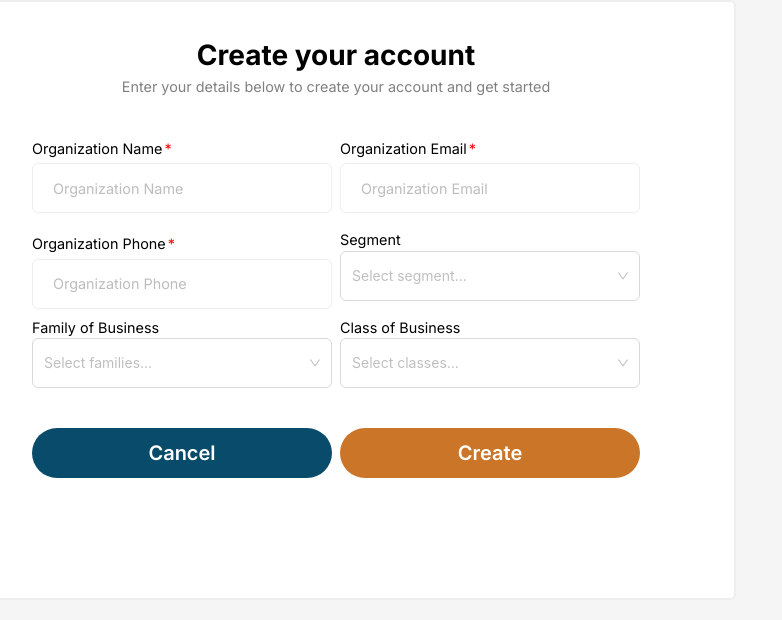
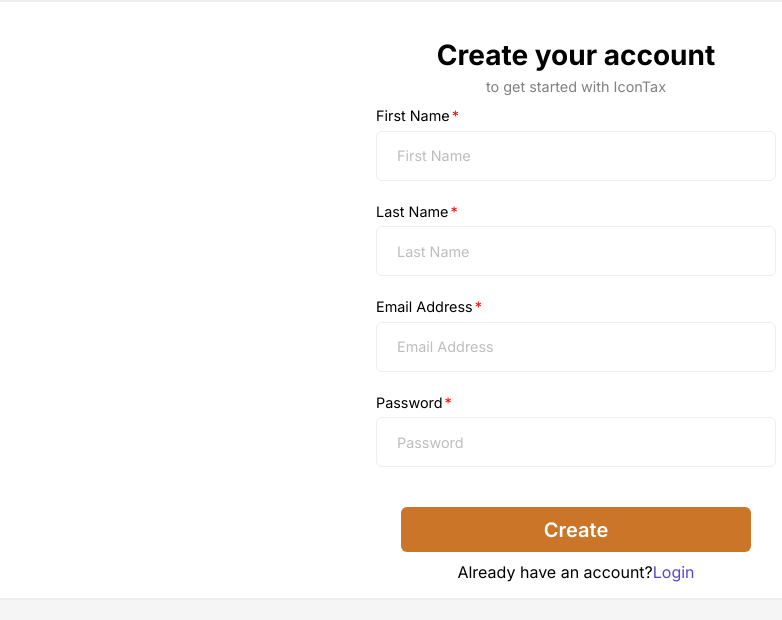
Before and after one commit to Nicholas-Kipkoech/icon-x-KRA, a Next.js app: page /ui/Signup in a window 1280 px wide. Shown: the top 620 px of the page, without its empty margins (64-846 px from the left). Built offline with nearby package versions, Linux system fonts and the light colour scheme; no server answers.

Commit message:
redefinning business structure

```diff
--- a/app/layout.jsx
+++ b/app/layout.jsx
@@ -6,7 +6,7 @@ import ToastProvider from "./hooks/ToastProvider";
 const inter = Inter({ subsets: ["latin"] });
 
 export const metadata = {
-  title: "ICON x ETIMS",
+  title: "ICON Tax",
   description: "ETIMS fully intergrated software",
 };
 
--- a/app/ui/Signup/page.jsx
+++ b/app/ui/Signup/page.jsx
@@ -1,216 +1,56 @@
 "use client";
-import React, { useEffect, useState } from "react";
+import React from "react";
 import CustomInput from "../reusableComponents/CustomInput";
 import CustomButton from "../reusableComponents/CustomButton";
-import { useCustomToast } from "@/app/hooks/useToast";
-import { Select } from "antd";
-import {
-  createOrganization,
-  fetchClasses,
-  fetchFamilies,
-  fetchSegments,
-} from "@/app/services/adminServices";
-import axios from "axios";
-import { ENDPOINT } from "@/app/services/axiosUtility";
 
 const Signup = ({ toggleView }) => {
-  const [loading, setLoading] = useState(false);
-  const [submitting, setSubmitting] = useState(false);
-  const [segment, setSegment] = useState([]);
-  const [family, setFamily] = useState([]);
-  const [classes, setClasses] = useState([]);
-  const [selectedSegment, setSelectedSegment] = useState("");
-  const [selectedFamily, setSelectedFamily] = useState("");
-  const [selectedClass, setSelectedClass] = useState("");
-  const [organizationName, setOrganizationName] = useState("");
-  const [organizationEmail, setOrganizationEmail] = useState("");
-  const [organizationPhone, setOrganizationPhone] = useState("");
-  const [classesOptions, setClassesOptions] = useState([]);
-  const [segmentOptions, setSegmentOptions] = useState([]);
-  const [familyOptions, setFamilyOptions] = useState([]);
-
-  const showToast = useCustomToast();
-
-  const getSegments = async () => {
-    try {
-      setLoading(true);
-      const { segments } = await fetchSegments();
-      console.log("Segments Response:", segments);
-      setSegment(segments);
-      setLoading(false);
-    } catch (error) {
-      setLoading(false);
-      console.error("Error fetching segments:", error);
-    }
-  };
-
-  const getFamilies = async (code) => {
-    try {
-      setLoading(true);
-      const { families } = await fetchFamilies(code);
-      setFamily(families);
-      setLoading(false);
-    } catch (error) {
-      setLoading(false);
-
-      console.error("error fetching families...", error);
-    }
-  };
-
-  const getClasses = async (code) => {
-    try {
-      setLoading(true);
-      const { classes } = await fetchClasses(code);
-      setClasses(classes);
-      setLoading(false);
-    } catch (error) {
-      setLoading(false);
-      console.error("Error fetching classes..", error);
-    }
-  };
-
-  useEffect(() => {
-    if (selectedSegment !== "") {
-      getFamilies(selectedSegment);
-    }
-  }, [selectedSegment]);
-
-  useEffect(() => {
-    if (selectedFamily !== "") {
-      getClasses(selectedFamily);
-    }
-  }, [selectedFamily]);
-
-  useEffect(() => {
-    // Update familyOptions when family state changes
-    setFamilyOptions(
-      family.map((fam) => ({
-        label: fam?.family_name,
-        value: fam?.family_code,
-      }))
-    );
-  }, [family]);
-
-  useEffect(() => {
-    // Update segmentOptions when segment state changes
-    setSegmentOptions(
-      segment.map((seg) => ({
-        label: seg?.segment_name,
-        value: seg?.segment_code,
-      }))
-    );
-  }, [segment]);
-
-  useEffect(() => {
-    // Update classesOptions when classes state changes
-    setClassesOptions(
-      classes.map((_class) => ({
-        label: _class?.class_name,
-        value: _class?.class_code,
-      }))
-    );
-  }, [classes]);
-
-  useEffect(() => {
-    getSegments();
-  }, []);
-
-  const handleCreateOrg = async () => {
-    try {
-      setSubmitting(true);
-      await axios.post(`${ENDPOINT}/organization/create`, {
-        organization_name: organizationName,
-        organization_email: organizationEmail,
-        organization_phone: organizationPhone,
-        business_class: selectedClass,
-        business_segment: selectedSegment,
-        business_family: selectedFamily,
-      });
-      setSubmitting(false);
-      showToast(
-        "Account created successfully credentials has been sent to your email!"
-      );
-      toggleView();
-    } catch (error) {
-      showToast(error.response.data.error, "error");
-      setSubmitting(false);
-      console.error("error", error.response.data.error);
-    }
-  };
-
   return (
-    <div className="h-[600px] border-2 rounded-md w-[1000px] sm:w-[500px] sm:h-auto lg:w-[800px] xl:h-[600px] 2xl:h-[600px] bg-white">
+    <div className="h-[600px]    border-2 rounded-md w-auto  bg-white">
       <div className="flex flex-col justify-center items-center pt-8">
         <p className="text-[28px] font-bold">Create your account</p>
         <div className="flex flex-col items-center justify-center text-[grey]">
-          <p>Enter your details below to create your account and get started</p>
+          <p className="pb-2">to get started with IconTax</p>
         </div>
       </div>
-      <form className="h-[500px] 2xl:h-[auto] sm:h-[auto] mt-2 p-5 flex flex-col items-center justify-center">
-        <div className="flex gap-2  flex-wrap items-center justify-center">
+      <form className="h-[500px]  mt-2 p-5 flex flex-col items-center justify-center">
+        <div className="flex gap-2  flex-col items-center justify-center">
           <CustomInput
-            name={`Organization Name`}
+            name={`First Name`}
             required
-            onchange={(e) => setOrganizationName(e.target.value)}
             type={`text`}
-            className={`h-[50px] w-[350px] xl:w-[300px] 2xl:w-[300px] border p-5 rounded-md`}
+            className={`h-[50px] w-[400px]  border p-5 rounded-md`}
           />
           <CustomInput
             required
-            name={`Organization Email`}
+            name={`Last Name`}
             type={`text`}
-            onchange={(e) => setOrganizationEmail(e.target.value)}
-            className={`h-[50px] w-[350px] xl:w-[300px] 2xl:w-[300px] border p-5 rounded-md`}
+            className={`h-[50px] w-[400px]  border p-5 rounded-md`}
           />{" "}
           <CustomInput
             required
-            name={`Organization Phone`}
-            onchange={(e) => setOrganizationPhone(e.target.value)}
+            name={`Email Address`}
+            type={`email`}
+            className={`h-[50px] w-[400px]  border p-5 rounded-md`}
+          />{" "}
+          <CustomInput
+            required
+            name={`Password`}
             type={`text`}
-            className={`h-[50px] w-[350px] xl:w-[300px] 2xl:w-[300px] border p-5 rounded-md`}
-          />{" "}
-          <div className="flex flex-col">
-            <label>Segment</label>
-            <Select
-              className="h-[50px] w-[350px] xl:w-[300px] 2xl:w-[300px]  rounded-md"
-              options={segmentOptions}
-              placeholder={loading ? "Loading segments" : "Select segment..."}
-              defaultValue={segmentOptions[0]?.value}
-              onChange={(value) => setSelectedSegment(value)}
-            />
-          </div>
-          <div className="flex flex-col">
-            <label>Family of Business</label>
-            <Select
-              className="h-[50px] w-[350px] xl:w-[300px] 2xl:w-[300px] rounded-md"
-              placeholder={loading ? "Loading families" : "Select families..."}
-              options={familyOptions}
-              onChange={(value) => setSelectedFamily(value)}
-            />
-          </div>
-          <div className="flex flex-col">
-            <label>Class of Business</label>
-            <Select
-              className="h-[50px] w-[350px] xl:w-[300px] 2xl:w-[300px] rounded-md"
-              options={classesOptions}
-              placeholder={loading ? "Loading classes" : "Select classes..."}
-              onChange={(value) => setSelectedClass(value)}
-            />
-          </div>
+            className={`h-[50px] w-[400px]  border p-5 rounded-md`}
+          />
         </div>
         <div className="mt-10 flex gap-2">
           <CustomButton
-            name={"Cancel"}
+            name={"Create"}
             type={`button`}
-            className={`h-[50px] w-[350px] sm:w-[200px] lg:w-[300px] rounded-[30px] bg-[#094b6a] font-[600] text-white text-[20px]`}
-            onClick={toggleView}
+            className={`h-[45px] w-[350px]  rounded-md bg-[#cb7529] font-[600] text-[white] text-[20px]`}
           />
-          <CustomButton
-            name={submitting ? `Creating...` : `Create`}
-            type={`button`}
-            onClick={handleCreateOrg}
-            className={`h-[50px] w-[350px] sm:w-[200px] lg:w-[300px] rounded-[30px] bg-[#cb7529] font-[600] text-[white] text-[20px]`}
-          />
+        </div>
+        <div className="flex text-[16px] mt-2 mb-[20px] pb-[30px]">
+          <p>Already have an account?</p>
+          <p className="text-[#5547d6] cursor-pointer" onClick={toggleView}>
+            Login
+          </p>
         </div>
       </form>
     </div>
--- a/app/ui/login/page.jsx
+++ b/app/ui/login/page.jsx
@@ -46,7 +46,7 @@ const Login = ({ toggleView }) => {
   };
 
   return (
-    <div className="h-[600px] border-2 rounded-md w-[auto] sm:w-[500px] xl:h-[600px] 2xl:h-[600px]  bg-white">
+    <div className="h-[600px] border-2 rounded-md w-[auto]   bg-white">
       <div className="flex flex-col justify-center items-center pt-8">
         <p className="text-[28px] font-bold">Welcome back!!!</p>
         <div className="flex flex-col items-center justify-center text-[grey]">
@@ -62,7 +62,7 @@ const Login = ({ toggleView }) => {
             required
             onchange={(e) => setEmail(e.target.value)}
             type={`email`}
-            className={`h-[60px] sm:w-[400px] border p-5 rounded-md`}
+            className={`h-[50px] sm:w-[400px] border p-5 rounded-md`}
             placeholder={`Enter email...`}
           />
 
@@ -73,7 +73,7 @@ const Login = ({ toggleView }) => {
             onchange={(e) => setPassword(e.target.value)}
             type={showPassword ? `text` : `password`}
             placeholder={`Enter password...`}
-            className={`h-[60px] sm:w-[400px] border p-5 rounded-md`}
+            className={`h-[50px] sm:w-[400px] border p-5 rounded-md`}
           />
         </Spin>
 
@@ -89,7 +89,7 @@ const Login = ({ toggleView }) => {
           <CustomButton
             name={loading ? `Logging in..` : `Login`}
             type={`button`}
-            className={`h-[60px] sm:w-[400px] rounded-[30px] bg-[#cb7529] font-[600] text-[white] text-[20px]`}
+            className={`h-[45px] sm:w-[400px] rounded-md bg-[#cb7529] font-[600] text-[white] text-[20px]`}
             onClick={handleLogin}
             disabled={loading}
           />
```
Also changed, not shown: 2 other files (tests, documents, lock files or other folders).
